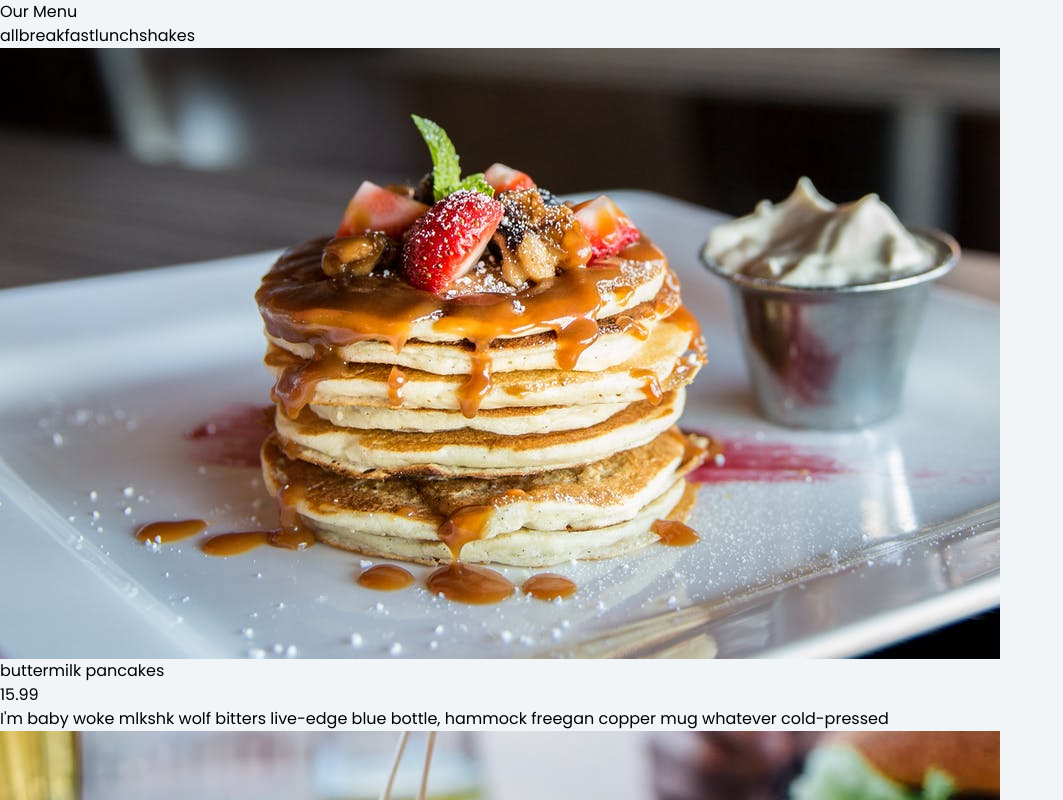
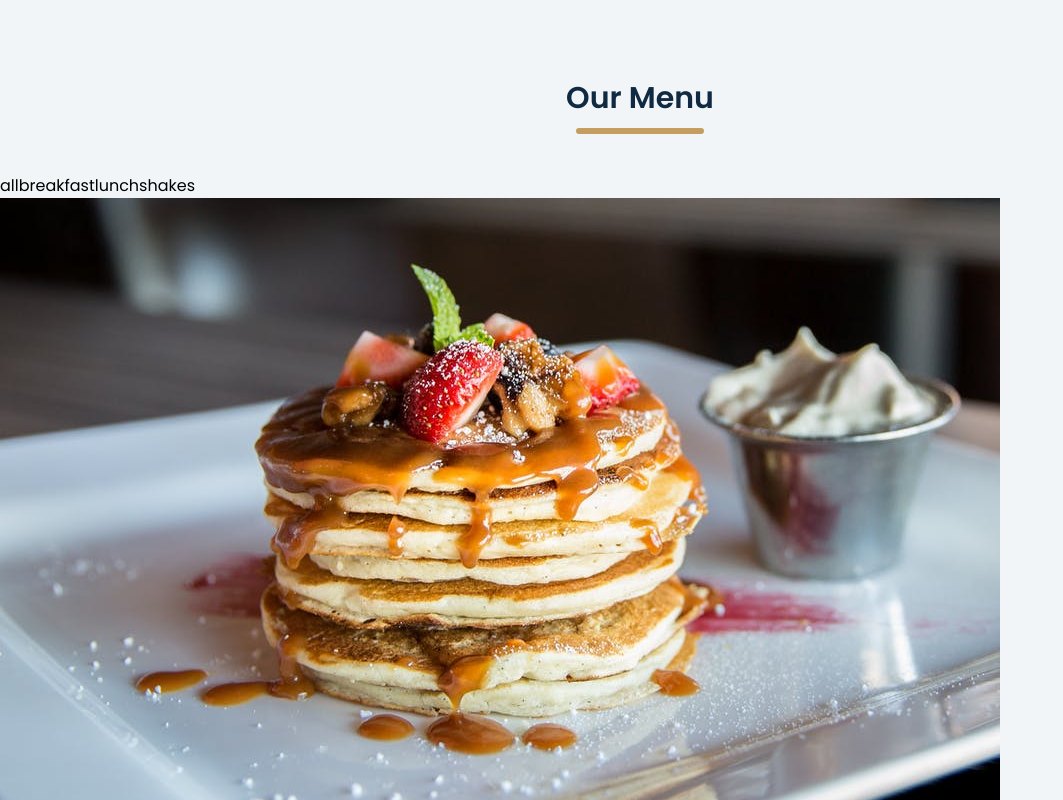
Before and after one commit to kawojue/food-menu, a React (Vite) app: page / in a window 1280 px wide. Shown: the top 800 px of the page, without its empty margins (0-1063 px from the left). Built offline with nearby package versions, Linux system fonts and the light colour scheme.

Commit message:
Styles header

```diff
--- a/src/index.css
+++ b/src/index.css
@@ -1,3 +1,20 @@
 @tailwind base;
 @tailwind utilities;
 @tailwind components;
+
+
+main {
+    @apply mt-20 mb-10;
+}
+
+header {
+    @apply flex flex-col gap-3 items-center text-center mb-10;
+}
+
+header h1 {
+    @apply text-pry-clr-1 font-semibold text-3xl;
+}
+
+header div {
+    @apply bg-pry-clr-2 w-32 h-1.5 rounded-md;
+}
```
